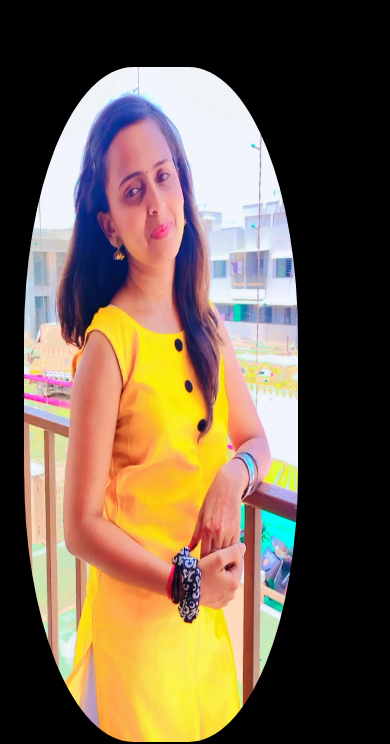
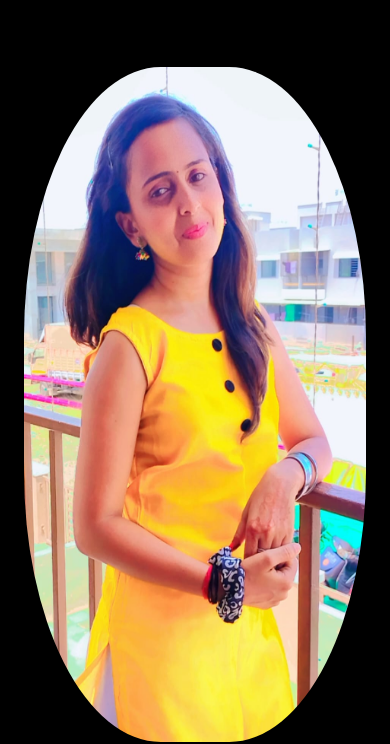
Before and after one commit to AnjaliParmar1601/Portfolio, a plain HTML site: page index.html in a window 390 px wide. Shown: the part 103-847 px from the top of the page. Drawn offline with nearby package versions, Linux system fonts and the light colour scheme.

Commit message:
new css changes

```diff
--- a/css/style.css
+++ b/css/style.css
@@ -236,6 +236,10 @@ footer hr
     width:720px;
     margin:20px 0;
   }
+  .container .row .right-section img{
+     width:100%;
+     height:80vh;
+  }
 
   .container .section-one .left-section{
     text-align: center;
```
